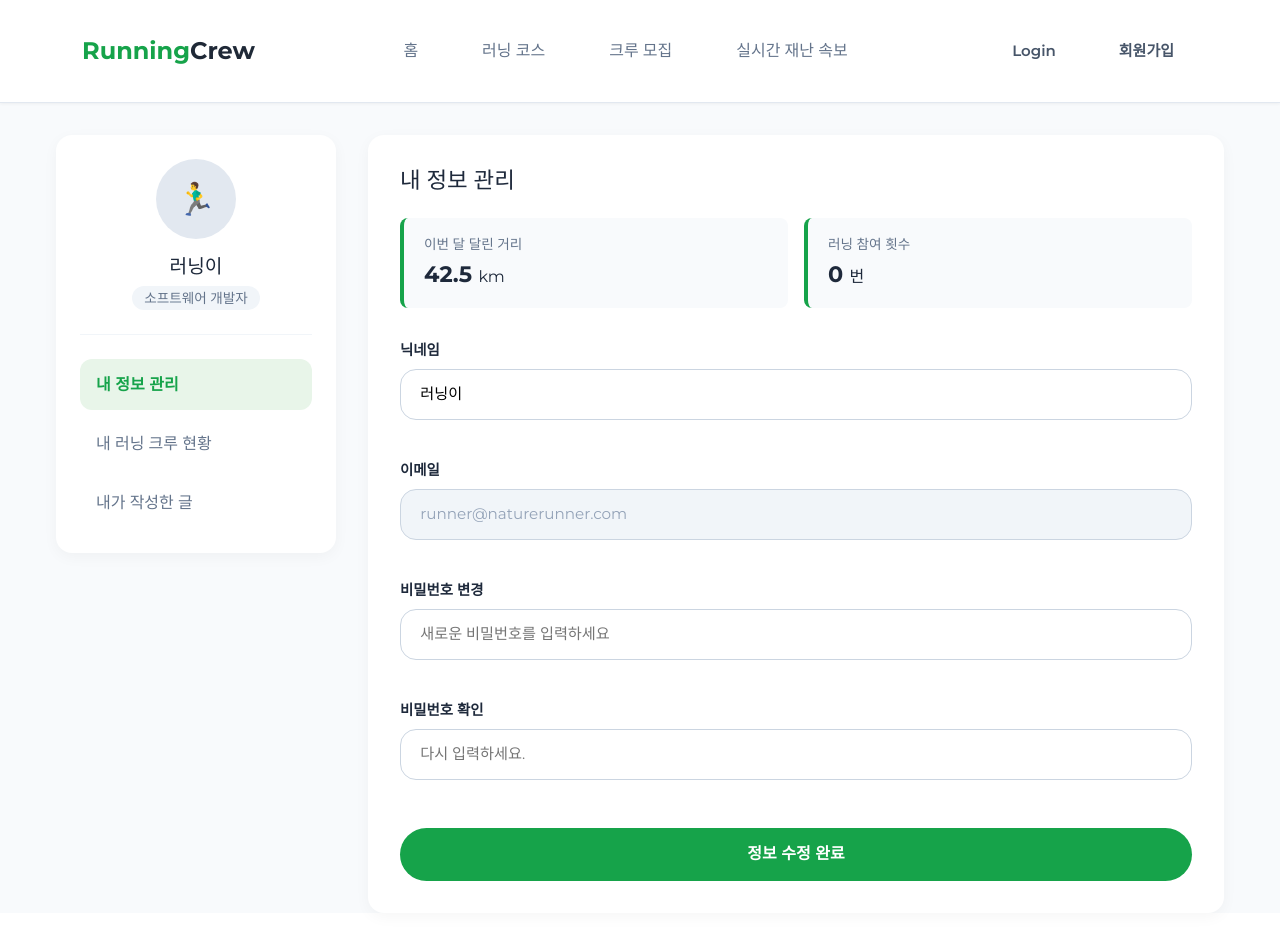
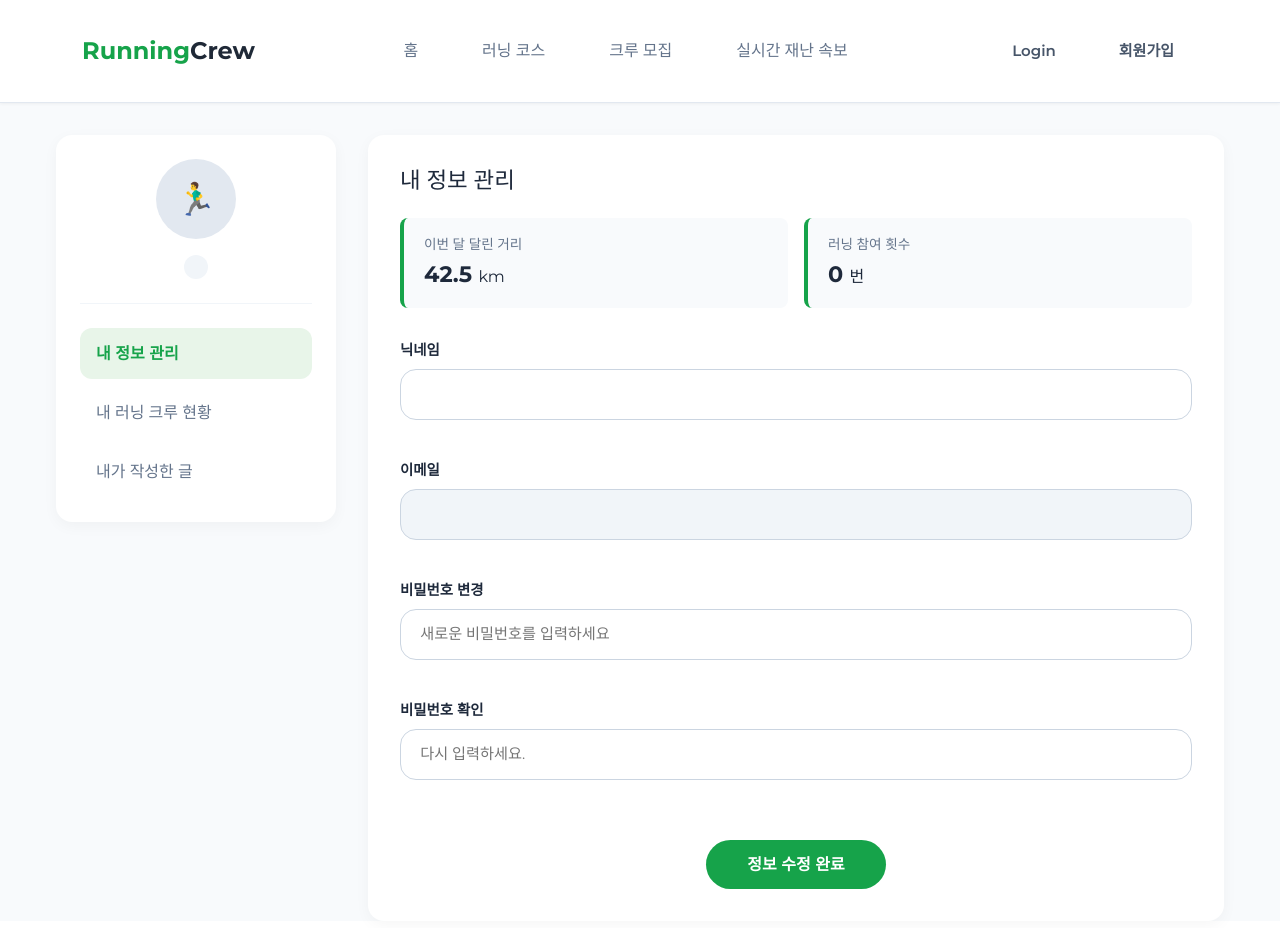
Before and after one commit to axioe/RunningCREW, a React (Vite) app in the folder front_end/: page /mypage in a window 1280 px wide. Shown: the top 928 px of the page. Built offline with nearby package versions, Linux system fonts and the light colour scheme.

Commit message:
feat: 실행 시 임시 데이터로 로그인이 되는 문제를 수정함.

```diff
--- a/front_end/src/components/MyPage.jsx
+++ b/front_end/src/components/MyPage.jsx
@@ -48,11 +48,10 @@ const Page = () => {
   // 현재 활성화된 서브 메뉴 탭 상태 관리 ('profile', 'crew', 'bookmark', 'post')
   const [activeTab, setActiveTab] = useState("profile");
 
-  // 임시 데이터 (기존 페이지 톤앤매너 매칭용)
   const [userProfile, setUserProfile] = useState({
-    nickname: "러닝이",
-    email: "runner@naturerunner.com",
-    role: "소프트웨어 개발자",
+    nickname: "",
+    email: "",
+    role: "",
     imageUrl: "",
   });
 
@@ -109,7 +108,7 @@ const Page = () => {
 
     try {
       const response = await api.get(`/post/getAllByUserId?userId=${user.id}`);
-      //console.log(response.data);
+      console.log(response.data);
       setCrewPosts(response.data);
     } catch (error) {
       console.log("Error : ", error);
--- a/front_end/src/css/MyPage.css
+++ b/front_end/src/css/MyPage.css
@@ -220,13 +220,16 @@
   background-color: #16a34a !important;
   color: #ffffff !important;
   border: none;
-  padding: 0.9rem;
+  padding: 0.8rem;
   border-radius: 30px !important; /* 가이드 안의 강조 라운딩 */
   font-size: 1rem;
   font-weight: bold;
   cursor: pointer;
   margin-top: 0.5rem;
   transition: opacity 0.2s;
+  width: 180px;
+  display: inline-block;
+  margin: 20px auto 0;
 }
 
 .nature-runner-mypage-wrapper .mypage-submit-btn:hover {
```
